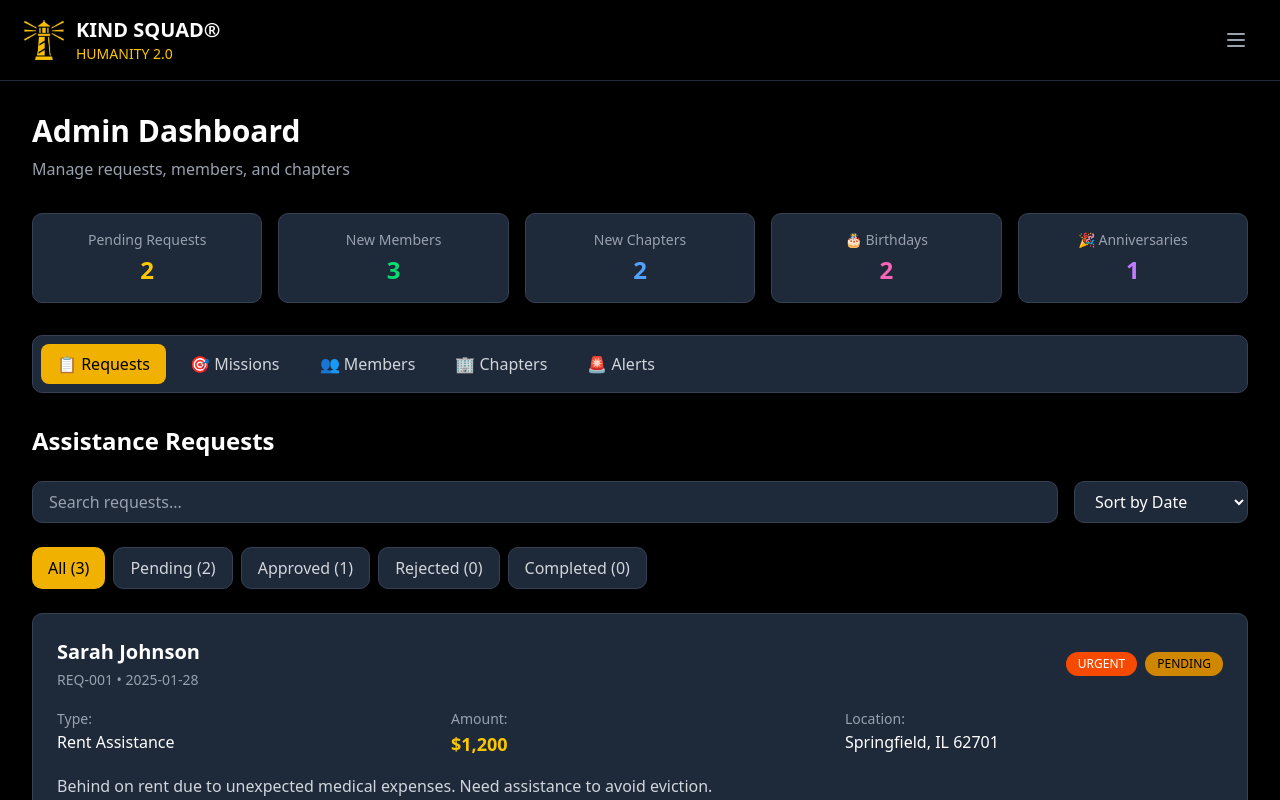
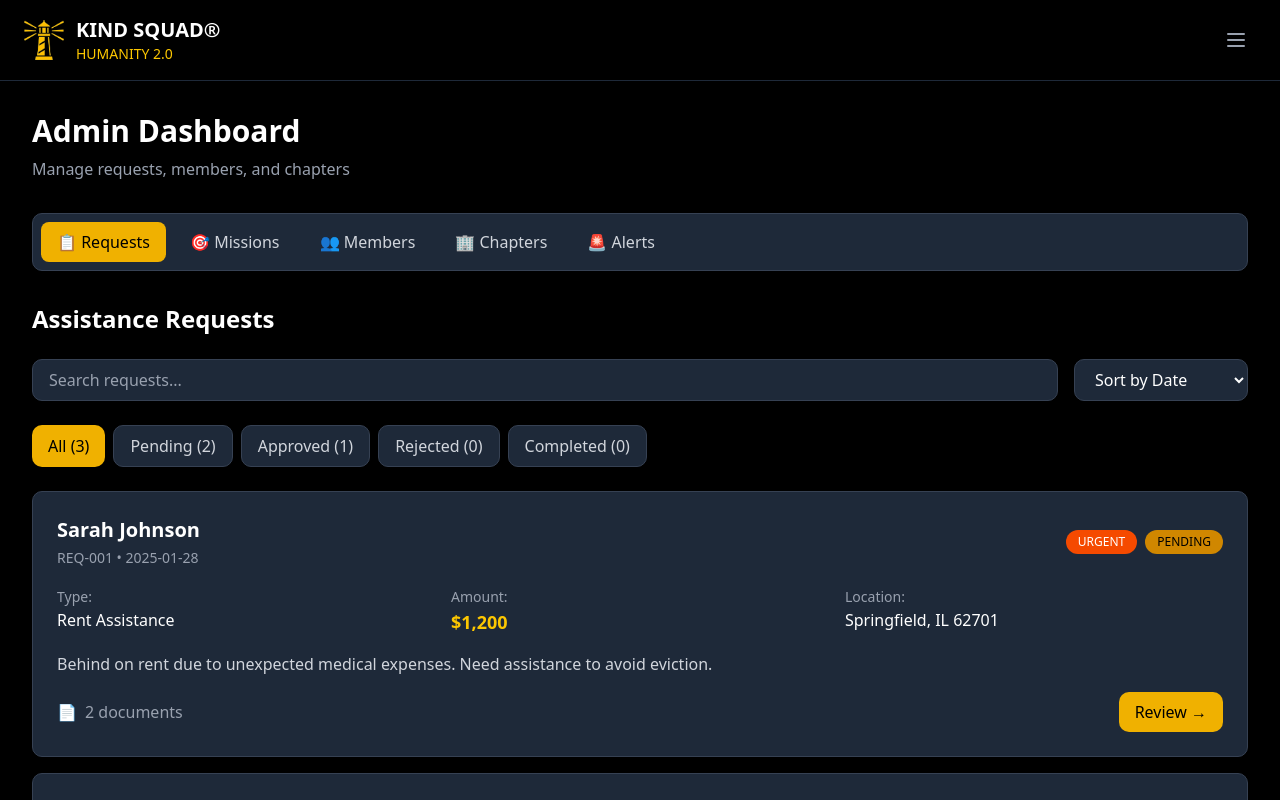
Before and after one commit to kindsquad/kind-squad-humanity-2.0, a React (Vite) app: page /#/admin in a window 1280 px wide. Shown: the top 800 px of the page. Built offline with nearby package versions, Linux system fonts and the light colour scheme.

Commit message:
FIX MISSION CARDS: Add React import and remove unnecessary stats cards

```diff
--- a/src/components/AdminDashboard.jsx
+++ b/src/components/AdminDashboard.jsx
@@ -177,63 +177,6 @@ const AdminDashboard = () => {
               <h1 className="text-3xl font-bold text-white mb-2">Admin Dashboard</h1>
               <p className="text-gray-400">Manage requests, members, and chapters</p>
             </div>
-
-            {/* Stats Grid - Clickable Navigation Cards */}
-            <div className="grid grid-cols-2 md:grid-cols-5 gap-4 mb-8">
-              <button
-                onClick={() => {
-                  setActiveSection('requests');
-                  setActiveTab('pending');
-                  setSearchTerm('');
-                }}
-                className="bg-gray-800 p-4 rounded-lg text-center border border-gray-700 hover:bg-gray-700 hover:scale-105 transition-all duration-200 cursor-pointer group"
-              >
-                <div className="text-sm text-gray-400 mb-1 group-hover:text-gray-300">Pending Requests</div>
-                <div className="text-2xl font-bold text-yellow-400 group-hover:text-yellow-300">{requests.filter(r => r.status === 'pending').length}</div>
-              </button>
-            <button
-              onClick={() => {
-                setActiveSection('members');
-                setSearchTerm('');
-              }}
-              className="bg-gray-800 p-4 rounded-lg text-center border border-gray-700 hover:bg-gray-700 hover:scale-105 transition-all duration-200 cursor-pointer group"
-            >
-              <div className="text-sm text-gray-400 mb-1 group-hover:text-gray-300">New Members</div>
-              <div className="text-2xl font-bold text-green-400 group-hover:text-green-300">3</div>
-            </button>
-            <button
-              onClick={() => {
-                setActiveSection('chapters');
-                setSearchTerm('');
-              }}
-              className="bg-gray-800 p-4 rounded-lg text-center border border-gray-700 hover:bg-gray-700 hover:scale-105 transition-all duration-200 cursor-pointer group"
-            >
-              <div className="text-sm text-gray-400 mb-1 group-hover:text-gray-300">New Chapters</div>
-              <div className="text-2xl font-bold text-blue-400 group-hover:text-blue-300">2</div>
-            </button>
-            <button
-              onClick={() => {
-                setActiveSection('alerts');
-                setSearchTerm('');
-                // Scroll to birthdays section when implemented
-              }}
-              className="bg-gray-800 p-4 rounded-lg text-center border border-gray-700 hover:bg-gray-700 hover:scale-105 transition-all duration-200 cursor-pointer group"
-            >
-              <div className="text-sm text-gray-400 mb-1 group-hover:text-gray-300">🎂 Birthdays</div>
-              <div className="text-2xl font-bold text-pink-400 group-hover:text-pink-300">2</div>
-            </button>
-            <button
-              onClick={() => {
-                setActiveSection('alerts');
-                setSearchTerm('');
-                // Scroll to anniversaries section when implemented
-              }}
-              className="bg-gray-800 p-4 rounded-lg text-center border border-gray-700 hover:bg-gray-700 hover:scale-105 transition-all duration-200 cursor-pointer group"
-            >
-              <div className="text-sm text-gray-400 mb-1 group-hover:text-gray-300">🎉 Anniversaries</div>
-              <div className="text-2xl font-bold text-purple-400 group-hover:text-purple-300">1</div>
-            </button>
-          </div>
 
           {/* Section Navigation */}
           <div className="mb-8">
```
Also changed, not shown: 3 other files (tests, documents, lock files or other folders).
